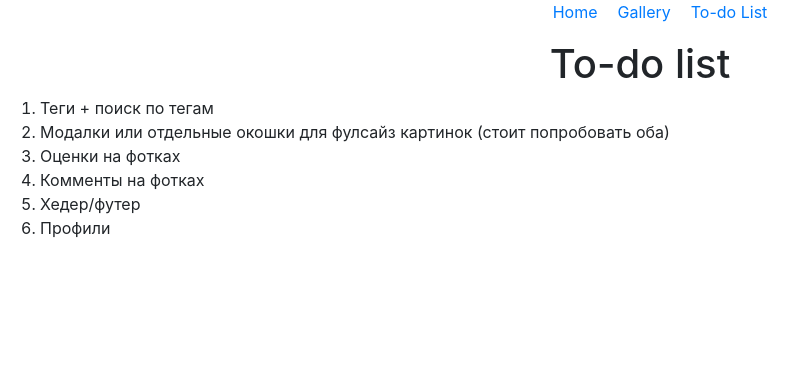
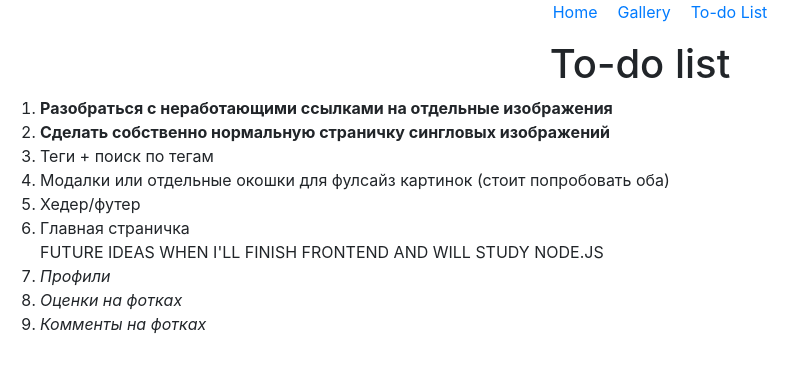
Before and after one commit to Glkorded/Gallery, a React (Create React App) app: page /todolist in a window 1280 px wide. Shown: the top 370 px of the page, without its empty margins (0-808 px from the left). Built offline with nearby package versions, Linux system fonts and the light colour scheme.

Commit message:
Deleted expansion logic from Thumbnail and almost transferred it to Gallery component

```diff
--- a/src/Components/TodoList.js
+++ b/src/Components/TodoList.js
@@ -4,12 +4,16 @@ const TodoList = () =>
 <div>
     <h1>To-do list</h1>
     <ol>
+        <li><b>Разобраться с неработающими ссылками на отдельные изображения</b></li>
+        <li><b>Сделать собственно нормальную страничку сингловых изображений</b></li>
         <li>Теги + поиск по тегам</li>
         <li>Модалки или отдельные окошки для фулсайз картинок (стоит попробовать оба)</li>
-        <li>Оценки на фотках</li>
-        <li>Комменты на фотках</li>
         <li>Хедер/футер</li>
-        <li>Профили</li>
+        <li>Главная страничка</li>
+        <span>FUTURE IDEAS WHEN I'LL FINISH FRONTEND AND WILL STUDY NODE.JS</span>
+        <li><i>Профили</i></li>
+        <li><i>Оценки на фотках</i></li>
+        <li><i>Комменты на фотках</i></li>
     </ol>
 </div>
 
```
